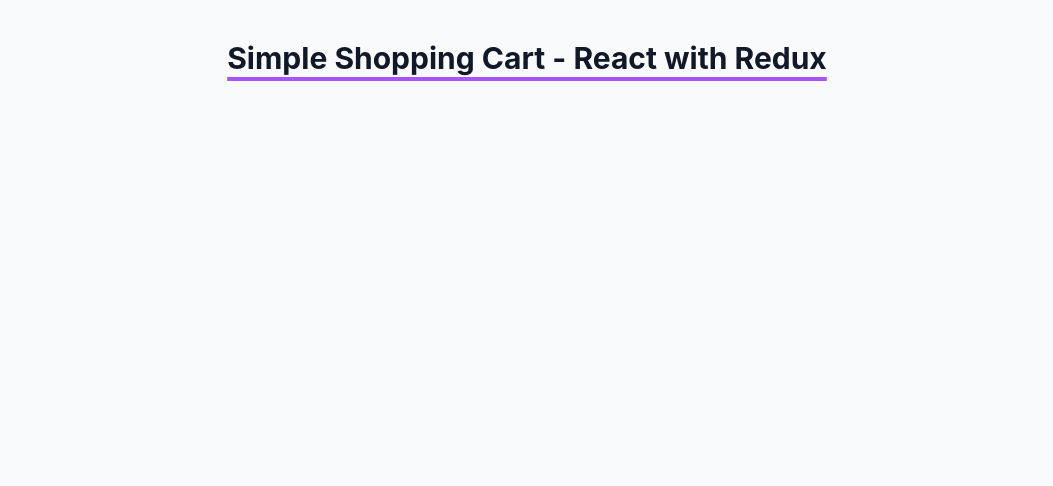
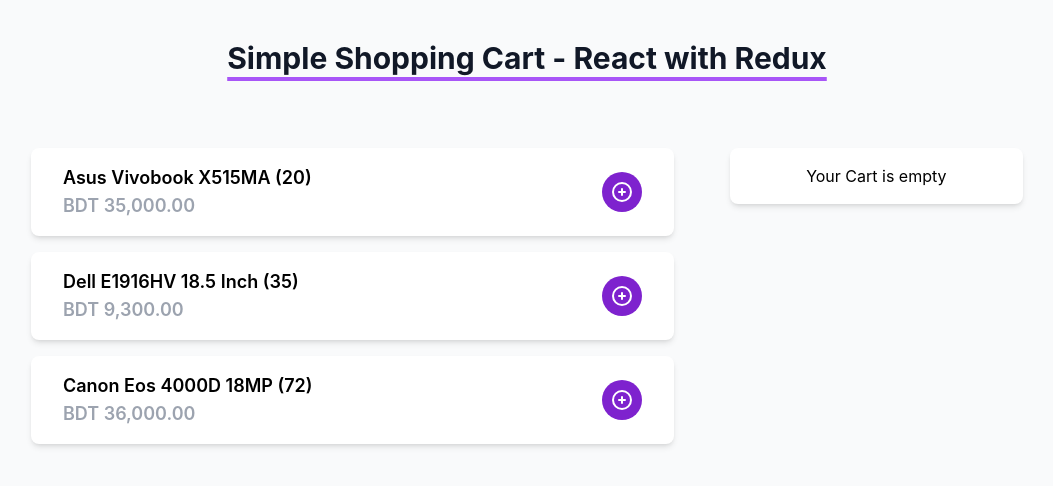
Before and after one commit to ahsan90/simple_cart_react_redux, a React (Create React App) app: page / in a window 1280 px wide. Shown: the top 486 px of the page, without its empty margins (113-1166 px from the left). Built offline with nearby package versions, Linux system fonts and the light colour scheme.

Commit message:
Build cart funtionalities

```diff
--- a/src/App.js
+++ b/src/App.js
@@ -3,14 +3,20 @@
 import './App.css';
 import Layout from './components/Layout';
 import store from './redux/store'
+import ProductList from './components/ProductList';
+import Cart from './components/Cart';
+import { ToastContainer } from 'react-toastify';
+import 'react-toastify/dist/ReactToastify.css';
 
 function App() {
   return (
     <Provider store={store}>
       <div className="App">
         <Layout>
-
+          <ProductList />
+          <Cart />
         </Layout>
+        <ToastContainer />
       </div>
     </Provider>
 
--- /dev/null
+++ b/src/components/Cart.jsx
@@ -0,0 +1,63 @@
+import { useSelector, useDispatch } from "react-redux";
+import CartItem from "./CartItem";
+import { useState, useEffect } from "react";
+
+export default function Cart() {
+  const { items } = useSelector((state) => state.cart);
+
+  const [totalPrice, setTotalPrice] = useState(0);
+  const [totalQuantity, setTotalQuantity] = useState(0);
+
+  useEffect(() => {
+    setTotalPrice(() => {
+      const totalPrice = items.reduce(
+        (sum, item) => sum + item.price * item.quantity,
+        0
+      );
+      return totalPrice;
+    });
+    setTotalQuantity(() => {
+      const totalPrice = items.reduce((sum, item) => sum + item.quantity, 0);
+      return totalPrice;
+    });
+  }, [items]);
+
+  return (
+    <div className="col-span-12 sm:col-span-12 md:col-span-5 lg:col-span-4 xxl:col-span-4">
+      <div className="bg-white py-4 px-4 shadow-md rounded-lg my-4 mx-4">
+        {items?.length > 0
+          ? items.map((item) => <CartItem key={item.id} item={item} />)
+          : <p className="items-center text-center">Your Cart is empty</p>}
+
+        {items?.length > 0 && (
+          <>
+            <div className="flex justify-center items-center text-center">
+              <div className="text-xl font-semibold">
+                <p>Total Item</p>
+                <p className="text-5xl">{items?.length}</p>
+              </div>
+            </div>
+            <div className="flex justify-center items-center text-center">
+              <div className="text-xl font-semibold">
+                <p>Total Quantity</p>
+                <p className="text-5xl">{totalQuantity}</p>
+              </div>
+            </div>
+          </>
+        )}
+      </div>
+      {items?.length > 0 && (
+        <>
+          <div className="bg-white py-4 px-4 shadow-md rounded-lg my-4 mx-4">
+            <div className="flex justify-center items-center text-center">
+              <div className="text-xl font-semibold">
+                <p>Total Price</p>
+                <p className="text-5xl">{totalPrice}</p>
+              </div>
+            </div>
+          </div>
+        </>
+      )}
+    </div>
+  );
+}
--- /dev/null
+++ b/src/components/CartItem.jsx
@@ -0,0 +1,120 @@
+import React, { useEffect, useState } from "react";
+import { useDispatch, useSelector } from "react-redux";
+import {
+  decreaseQuantity,
+  increaseQuantity,
+  removeFromCart,
+} from "../redux/cart/actions";
+import { toast } from "react-toastify";
+import { decrease_stock, getProduct, increase_stock } from "../redux/product/actions";
+
+export default function CartItem({ item }) {
+  const { items } = useSelector((state) => state.cart);
+  const { products } = useSelector((state) => state.product);
+  const dispatch = useDispatch();
+
+  const handleIncreaseQ = (itemId) => {
+    const existingCartItem = items.filter((item) => item.id === itemId);
+    const productItem = products.filter((prod) => prod.id === itemId);
+
+    if (existingCartItem.length > 0) {
+      /* console.log(
+        existingCartItem[0].quantity + " vs " + productItem[0].quantity
+      ); */
+      if (productItem[0].quantity === 0) {
+        return toast.error("Item stock out");
+      }
+      dispatch(
+        increaseQuantity({
+          id: item.id,
+          itemName: item.itemName,
+          price: item.price,
+          quantity: 1,
+        })
+      );
+      dispatch(decrease_stock(productItem[0].id));
+    }
+  };
+
+  const handleDecreaseQ = (itemId) => {
+    const existingCartItem = items.filter((item) => item.id === itemId);
+
+    if (existingCartItem.length > 0) {
+      if (existingCartItem[0].quantity === 0) {
+        //dispatch(removeFromCart(existingCartItem[0]));
+        //dispatch(increase_stock(itemId))
+        return toast.error("Please add quantity");
+      }
+      dispatch(
+        decreaseQuantity({
+          id: item.id,
+          itemName: item.itemName,
+          price: item.price,
+          quantity: 1,
+        })
+      );
+    }
+    dispatch(increase_stock(itemId))
+  };
+
+  const handleRemoveItem = (itemToBeRemoved) => {
+    dispatch(removeFromCart(itemToBeRemoved));
+  };
+  return (
+    <div className="flex justify-between border-b-2 mb-2">
+      <div className="text-lg py-2">
+        <p>{item.itemName}</p>
+      </div>
+      <div className="text-lg py-2">
+        <div className="flex flex-row space-x-2 w-full items-center rounded-lg">
+          <button
+            className="focus:outline-none bg-purple-700 hover:bg-purple-800 text-white font-bold py-1 px-1 rounded-full inline-flex items-center"
+            onClick={() => handleDecreaseQ(item.id)}
+          >
+            <svg
+              xmlns="http://www.w3.org/2000/svg"
+              className="h-4 w-4"
+              fill="none"
+              viewBox="0 0 24 24"
+              stroke="currentColor"
+            >
+              <path
+                strokeLinecap="round"
+                strokeLinejoin="round"
+                strokeWidth="2"
+                d="M18 12H6"
+              />
+            </svg>
+          </button>
+          <p>{item.quantity}</p>
+          <button
+            className={`focus:outline-none bg-purple-700 hover:bg-purple-800 text-white font-bold py-1 px-1 rounded-full inline-flex items-center`}
+            onClick={() => handleIncreaseQ(item.id)}
+          >
+            <svg
+              xmlns="http://www.w3.org/2000/svg"
+              className="h-4 w-4"
+              fill="none"
+              viewBox="0 0 24 24"
+              stroke="currentColor"
+            >
+              <path
+                strokeLinecap="round"
+                strokeLinejoin="round"
+                strokeWidth="2"
+                d="M12 6v6m0 0v6m0-6h6m-6 0H6"
+              />
+            </svg>
+          </button>
+
+          <button
+            className="focus:outline-none bg-red-700 hover:bg-red-800 text-white py-1 px-3 rounded-full inline-flex items-center"
+            onClick={() => handleRemoveItem(item)}
+          >
+            Remove
+          </button>
+        </div>
+      </div>
+    </div>
+  );
+}
--- /dev/null
+++ b/src/components/ProductItem.jsx
@@ -0,0 +1,64 @@
+import { useDispatch, useSelector } from "react-redux";
+import { AddToCart, increaseQuantity } from "../redux/cart/actions";
+import { toast } from "react-toastify";
+import { decrease_stock } from "../redux/product/actions";
+
+export default function ProductItem({ product }) {
+  const { items } = useSelector((state) => state.cart);
+  const dispatch = useDispatch();
+
+  const handleAddToCart = (product) => {
+    const newCartItem = {
+      id: product.id,
+      itemName: product.productName,
+      price: product.price,
+      quantity: 1,
+    };
+
+    const existingItem = items.filter((item) => item.id === product.id)
+    if (existingItem.length > 0) {
+      if(product.quantity === 0) return toast.error('Item stock out')
+      dispatch(increaseQuantity(newCartItem));
+    } else {
+      dispatch(AddToCart(newCartItem));
+    }
+    dispatch(decrease_stock(product.id))
+  };
+
+  return (
+    <div className="bg-white py-4 px-4 shadow-md rounded-lg my-4 mx-4">
+      <div className="flex justify-between px-4 items-center">
+        <div className="text-lg font-semibold">
+          <p>{product.productName + " (" + product.quantity + ")"}</p>
+          <p className="text-gray-400 text-left">
+            {product.price.toLocaleString("en-US", {
+              style: "currency",
+              currency: "BDT",
+            })}
+          </p>
+        </div>
+        <div className="text-lg font-semibold">
+          <button
+            className="focus:outline-none bg-purple-700 hover:bg-purple-800 text-white font-bold py-2 px-2 rounded-full inline-flex items-center"
+            onClick={() => handleAddToCart(product)}
+          >
+            <svg
+              xmlns="http://www.w3.org/2000/svg"
+              className="h-6 w-6"
+              fill="none"
+              viewBox="0 0 24 24"
+              stroke="currentColor"
+            >
+              <path
+                strokeLinecap="round"
+                strokeLinejoin="round"
+                strokeWidth="2"
+                d="M12 9v3m0 0v3m0-3h3m-3 0H9m12 0a9 9 0 11-18 0 9 9 0 0118 0z"
+              />
+            </svg>
+          </button>
+        </div>
+      </div>
+    </div>
+  );
+}
--- /dev/null
+++ b/src/components/ProductList.jsx
@@ -0,0 +1,28 @@
+import ProductItem from "./ProductItem";
+import { useDispatch, useSelector } from "react-redux";
+import { useEffect } from "react";
+import { get_products } from "../redux/product/actions";
+//import productlisting from '../models/Products'
+
+export default function ProductList() {
+  const { products } = useSelector((state) => state.product);
+  const dispatch = useDispatch();
+
+  useEffect(() => {
+    dispatch(get_products());
+  }, []);
+
+  return (
+    <div className="col-span-12 sm:col-span-12 md:col-span-7 lg:col-span-8 xxl:col-span-8">
+      {products?.length > 0 ? (
+        <>
+          {products.map((prod) => (
+            <ProductItem key={prod.id} product={prod} />
+          ))}
+        </>
+      ) : (
+        <p>No product available</p>
+      )}
+    </div>
+  );
+}
--- a/src/redux/product/actions.js
+++ b/src/redux/product/actions.js
@@ -1,5 +1,5 @@
 import { DECREASE_STOCK, GET_PRODUCT, GET_PRODUCTS, INCREASE_STOCK } from "./actionTypes";
-import productListing from "../../models/Products";
+import productListing from "../product_data";
 
 export const get_products = () => {
     return {
```
Also changed, not shown: src/redux/product_data.js (renamed from src/product_data.js).
